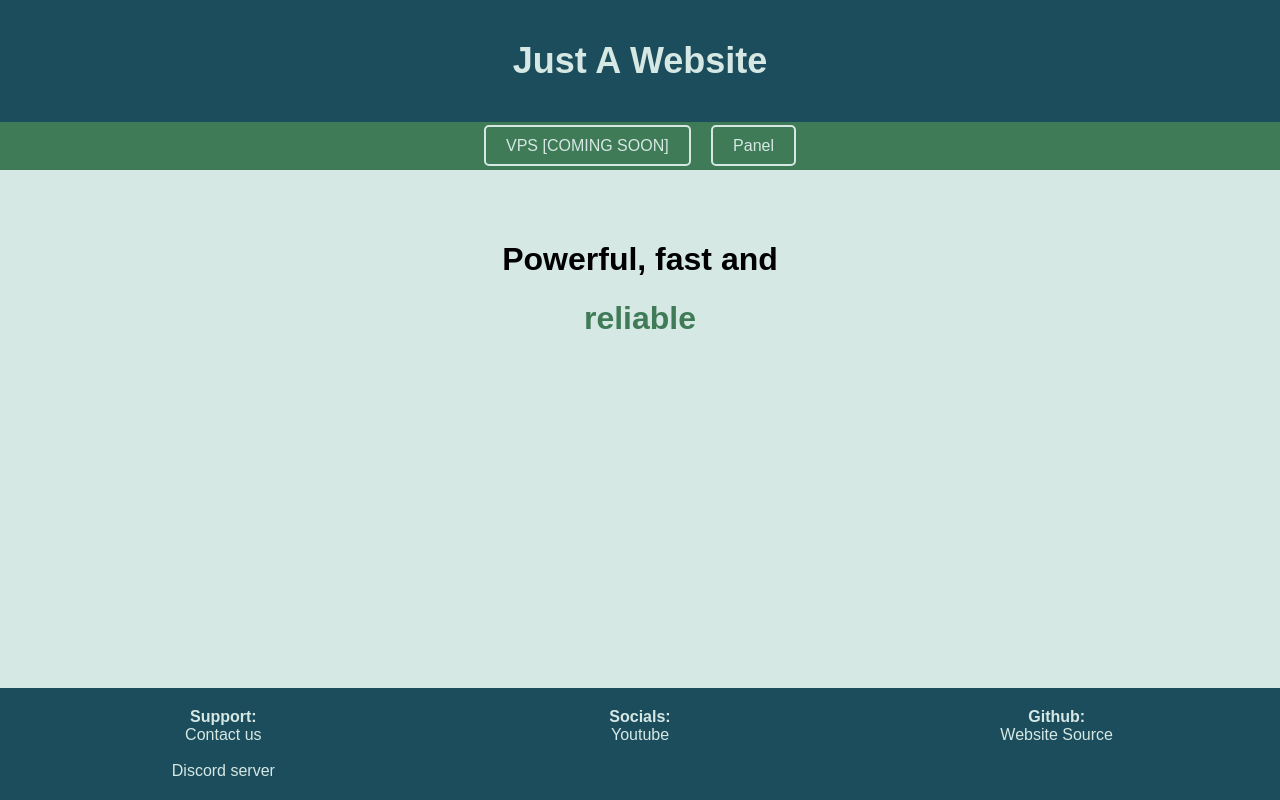
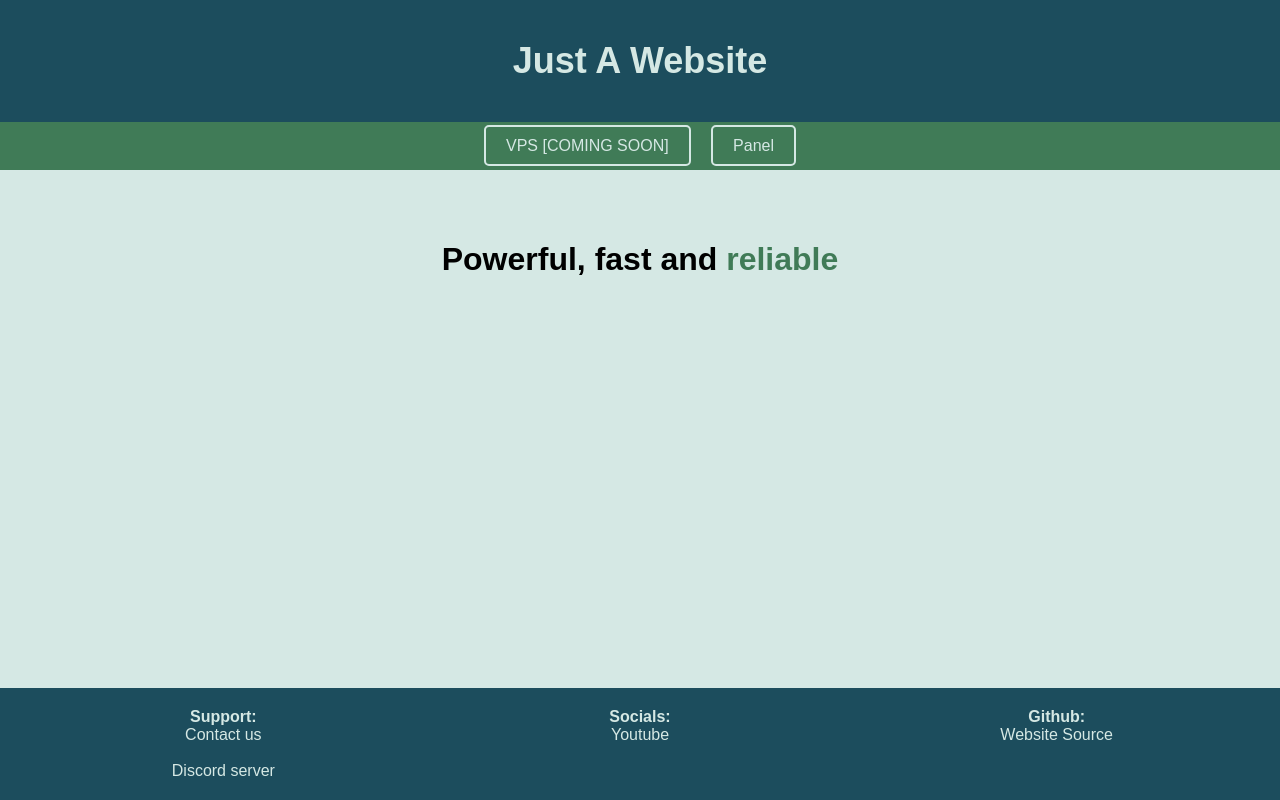
Before and after one commit to JustablockCode/website, a plain HTML site: page index.html in a window 1280 px wide. Drawn offline with Linux system fonts and the light colour scheme.

Commit message:
Update index.html

```diff
--- a/index.html
+++ b/index.html
@@ -19,7 +19,7 @@
 </nav>
 
 <main>
-    <h1>Powerful, fast and <h1 style="color: #407b57;">reliable</h1></h1>
+    <h1>Powerful, fast and <span style="color: #407b57;">reliable</span></h1>
 </main>
 
 <footer>
```
